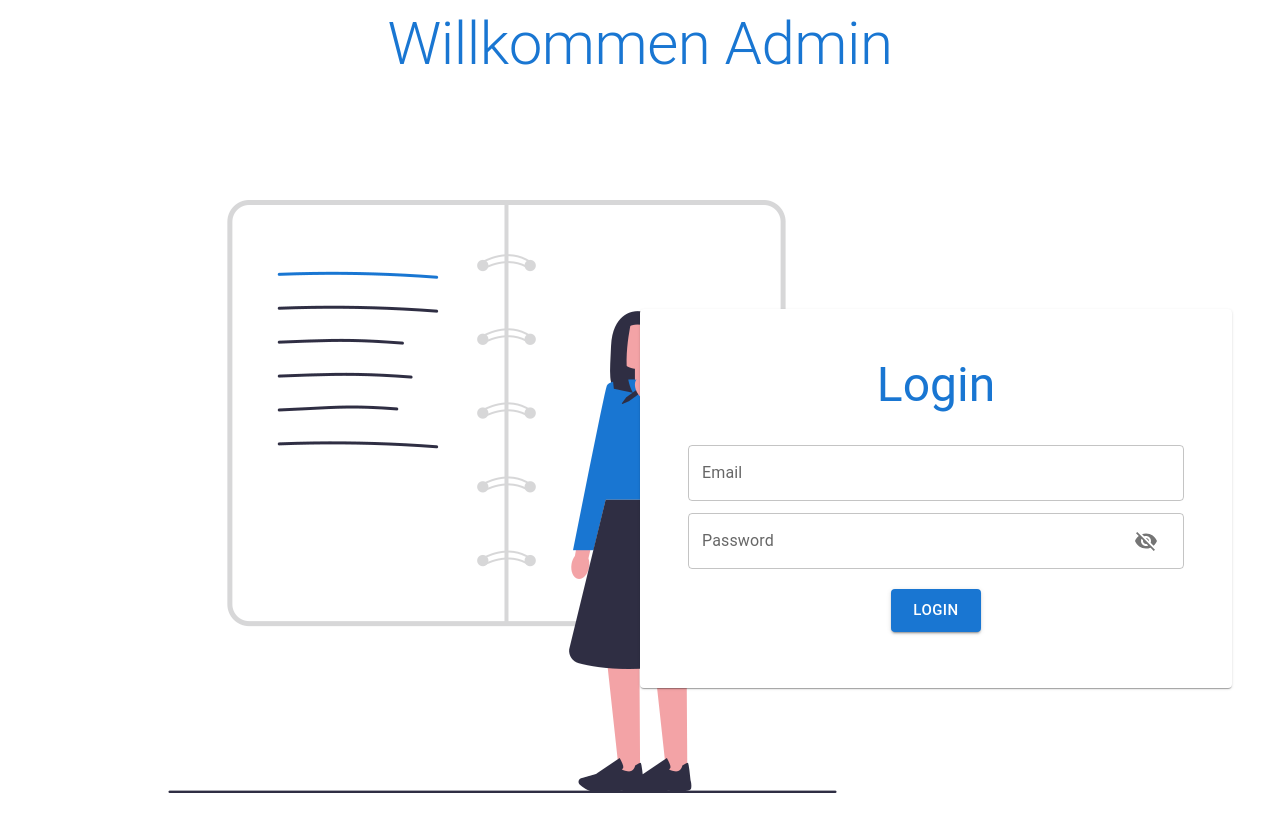
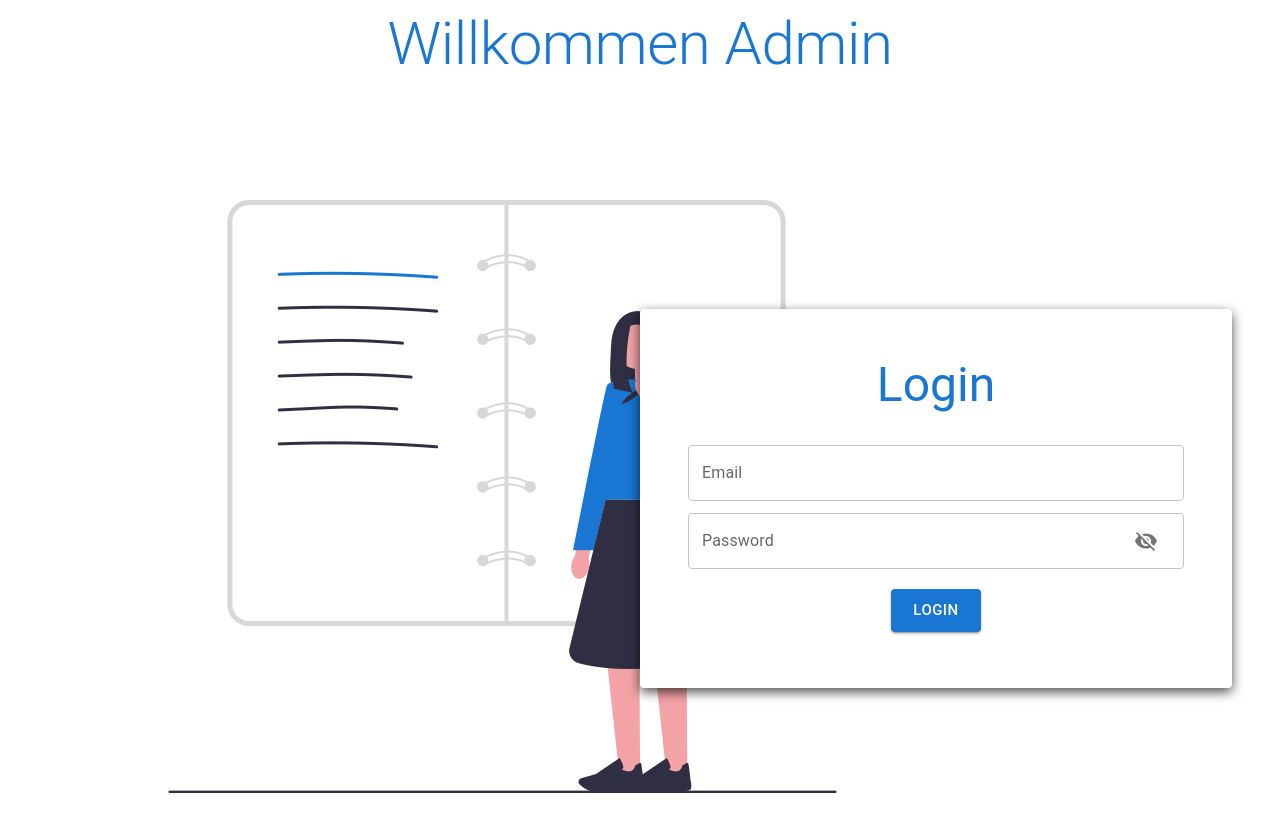
Before and after one commit to Sdztrk/Apotheke-Admin-Next.js, a Next.js app: page / in a window 1280 px wide. Shown: the top 832 px of the page. Built offline with nearby package versions, Linux system fonts and the light colour scheme.

Commit message:
boxshadow added into login form at landing page

```diff
--- a/app/GlobalRedux/Features/productSlice.jsx
+++ b/app/GlobalRedux/Features/productSlice.jsx
@@ -10,8 +10,6 @@ const url = process.env.REACT_APP_API_BASEURL;
 // Retrieve stored selected product from session storage or set it to null
 const storedSelectedProduct = typeof window !== "undefined" ? sessionStorage.getItem("selectedProduct") : null
 const initialSelectedProduct = storedSelectedProduct ? JSON.parse(storedSelectedProduct) : null;
-
-
 
 const productSlice = createSlice({
     name: 'product',
--- a/app/dashboard/medicine/[slug]/page.jsx
+++ b/app/dashboard/medicine/[slug]/page.jsx
@@ -81,7 +81,7 @@ const MedicinePage = () => {
           Entfernen
         </Button>
       </Box>
-      <TableContainer component={Paper} sx={{ maxWidth: "700px" }}>
+      <TableContainer component={Paper} sx={{ maxWidth: "700px",boxShadow: '0 4px 6px rgba(0,0,0,0.7)' }}>
         <Table>
           <TableHead>
             <TableRow>
@@ -162,7 +162,7 @@ const MedicinePage = () => {
         </DialogTitle>
         <DialogContent>
           <DialogContentText id="alert-dialog-description">
-          When Sie dieses Medikament entfernen, wird es auch aus der Datenbank gelöscht!
+          Wenn Sie dieses Medikament entfernen, wird es auch aus der Datenbank gelöscht!
           </DialogContentText>
         </DialogContent>
         <DialogActions>
--- a/app/page.jsx
+++ b/app/page.jsx
@@ -92,7 +92,7 @@ const page = () => {
             />
           </Grid>
           <Grid item xs={12} md={6} xl={4}>
-            <Card sx={{ maxWidth: "100%", padding: "2rem" }}>
+            <Card sx={{ maxWidth: "100%", padding: "2rem",boxShadow: '0 4px 12px rgba(0,0,0,0.7)' }}>
               <CardContent>
                 <Typography variant="h3" align="center" mb={3} color="#1976D2">
                   Login
```
